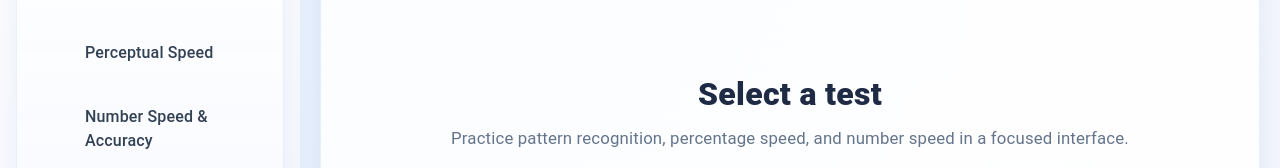
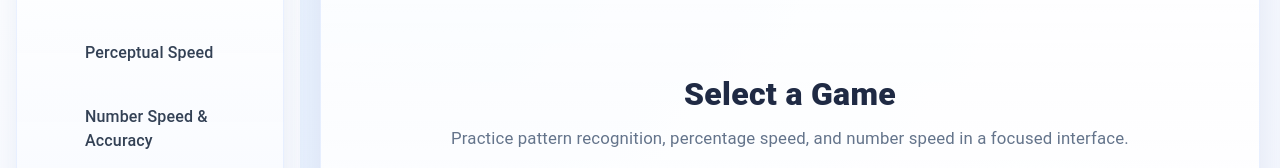
Before and after one commit to Eliyas-Wubie/mindmate-free-GIA, a React (Vite) app: page / in a window 1280 px wide. Shown: the part 208-376 px from the top of the page. Built offline with nearby package versions, Linux system fonts and the light colour scheme; some icons are missing.

Commit message:
update intro screen text

```diff
--- a/src/component/nav.jsx
+++ b/src/component/nav.jsx
@@ -316,7 +316,7 @@ export default function Navbar() {
                     mb: 1,
                   }}
                 >
-                  Select a test
+                  Select a Game
                 </Typography>
 
                 <Typography
```
